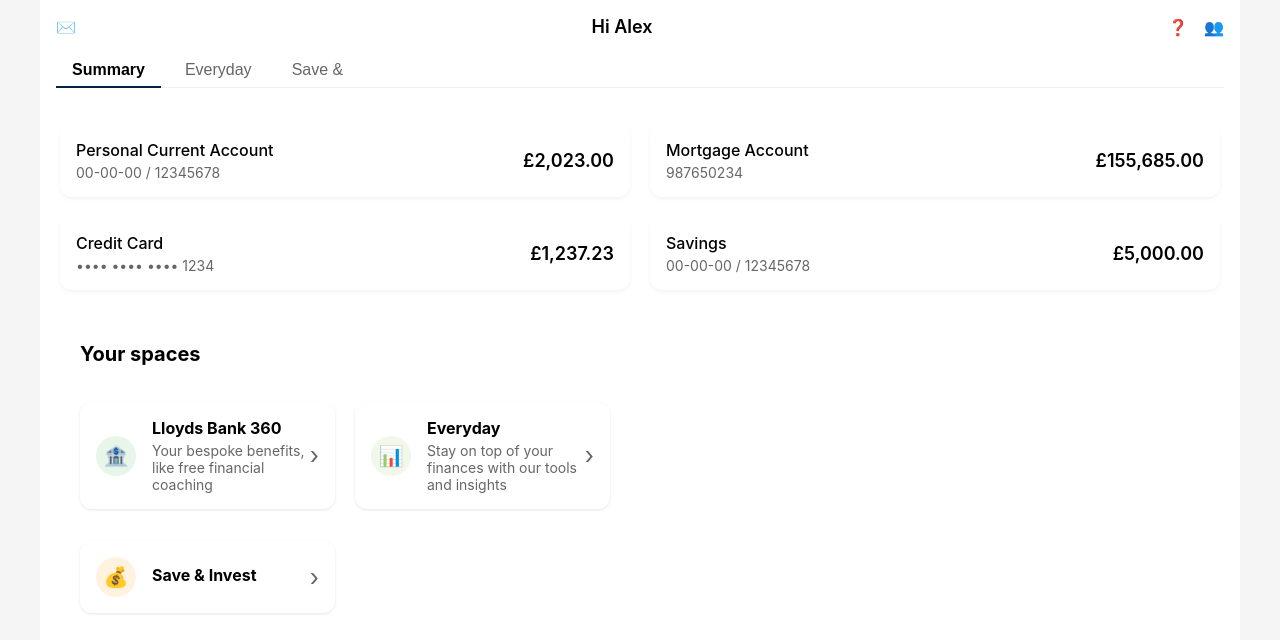
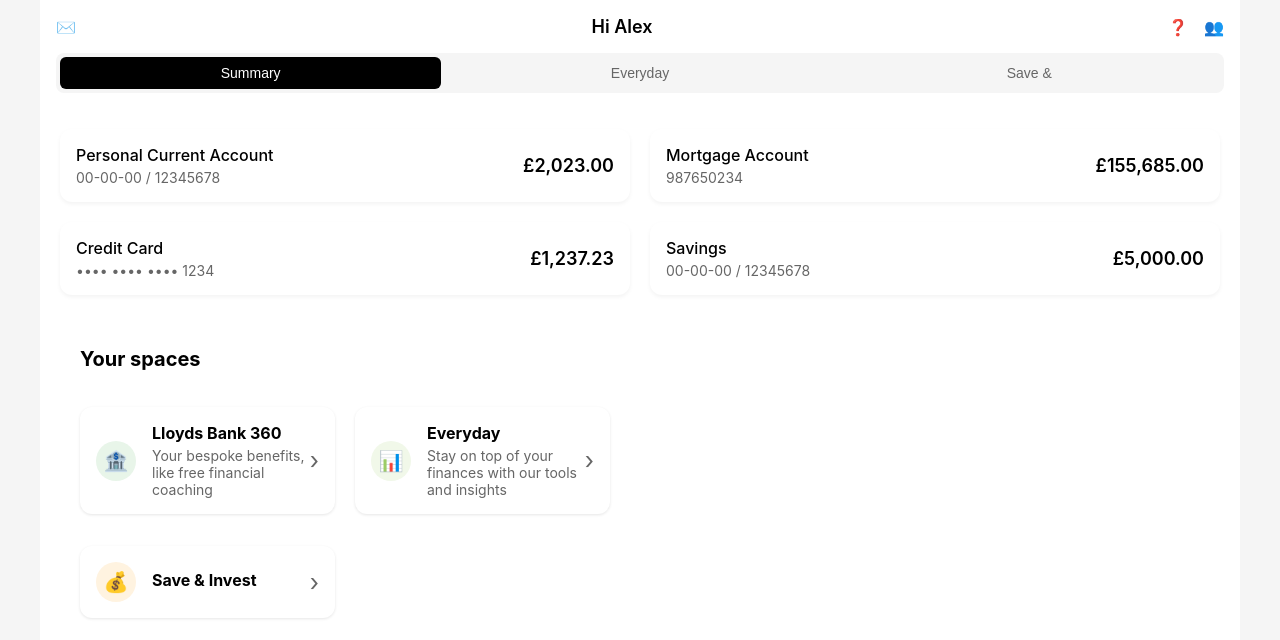
Before and after one commit to OsmanAli20/Quantum-Drift, a React (Create React App) app: page / in a window 1280 px wide. Shown: the top 640 px of the page. Built offline with nearby package versions, Linux system fonts and the light colour scheme.

Commit message:
Changing styling

```diff
--- a/src/pages/save-invest.js
+++ b/src/pages/everyday.jsx
@@ -1,7 +1,10 @@
 import React from 'react';
+import { useNavigate } from 'react-router-dom';
 import '../styles/Home.css';
 
-function SaveInvest() {
+function Everyday() {
+  const navigate = useNavigate();
+
   return (
     <div className="bank-app">
       <header className="app-header">
@@ -14,17 +17,17 @@
           </div>
         </div>
         <div className="tab-bar">
-          <button className="tab-button" onClick={() => window.location.href = '/'}>Summary</button>
-          <button className="tab-button" onClick={() => window.location.href = '/everyday'}>Everyday</button>
-          <button className="tab-button active">Save &</button>
+          <button className="tab-button" onClick={() => navigate('/')}>Summary</button>
+          <button className="tab-button active">Everyday</button>
+          <button className="tab-button" onClick={() => navigate('/save-invest')}>Save &</button>
         </div>
       </header>
       <main className="account-summary">
-        <h2>Save & Invest</h2>
-        <p>Explore your savings and investment options.</p>
+        <h2>Everyday Banking</h2>
+        <p>Manage your daily finances and track your spending here.</p>
       </main>
     </div>
   );
 }
 
-export default SaveInvest;
+export default Everyday;
--- a/src/pages/home.js
+++ /dev/null
@@ -1,93 +0,0 @@
-import React from 'react';
-import { useNavigate } from 'react-router-dom';
-import '../styles/Home.css';
-
-function Home() {
-  const navigate = useNavigate();
-
-  return (
-    <div className="bank-app">
-      <header className="app-header">
-        <div className="header-icons">
-          <span className="icon">✉️</span>
-          <span className="greeting">Hi Alex</span>
-          <div className="right-icons">
-            <span className="icon">❓</span>
-            <span className="icon">👥</span>
-          </div>
-        </div>
-        <div className="tab-bar">
-          <button className="tab-button active">Summary</button>
-          <button className="tab-button" onClick={() => navigate('/everyday')}>Everyday</button>
-          <button className="tab-button" onClick={() => navigate('/save-invest')}>Save &</button>
-        </div>
-      </header>
-
-      <main className="account-summary">
-        <div className="account-card">
-          <div className="account-details">
-            <span className="account-name">Personal Current Account</span>
-            <span className="account-number">00-00-00 / 12345678</span>
-          </div>
-          <span className="account-balance">£2,023.00</span>
-        </div>
-
-        <div className="account-card">
-          <div className="account-details">
-            <span className="account-name">Mortgage Account</span>
-            <span className="account-number">987650234</span>
-          </div>
-          <span className="account-balance">£155,685.00</span>
-        </div>
-
-        <div className="account-card">
-          <div className="account-details">
-            <span className="account-name">Credit Card</span>
-            <span className="account-number">•••• •••• •••• 1234</span>
-          </div>
-          <span className="account-balance">£1,237.23</span>
-        </div>
-
-        <div className="account-card">
-          <div className="account-details">
-            <span className="account-name">Savings</span>
-            <span className="account-number">00-00-00 / 12345678</span>
-          </div>
-          <span className="account-balance">£5,000.00</span>
-        </div>
-
-        <section className="spaces-section">
-          <h2>Your spaces</h2>
-
-          <div className="space-card" onClick={() => navigate('/bank360')}>
-            <div className="space-icon green">🏦</div>
-            <div className="space-details">
-              <h3>Lloyds Bank 360</h3>
-              <p>Your bespoke benefits, like free financial coaching</p>
-            </div>
-            <span className="chevron">›</span>
-          </div>
-
-          <div className="space-card" onClick={() => navigate('/everyday')}>
-            <div className="space-icon light-green">📊</div>
-            <div className="space-details">
-              <h3>Everyday</h3>
-              <p>Stay on top of your finances with our tools and insights</p>
-            </div>
-            <span className="chevron">›</span>
-          </div>
-
-          <div className="space-card" onClick={() => navigate('/save-invest')}>
-            <div className="space-icon orange">💰</div>
-            <div className="space-details">
-              <h3>Save & Invest</h3>
-            </div>
-            <span className="chevron">›</span>
-          </div>
-        </section>
-      </main>
-    </div>
-  );
-}
-
-export default Home;
--- a/src/pages/home.jsx
+++ b/src/pages/home.jsx
@@ -1,12 +1,93 @@
 import React from 'react';
+import { useNavigate } from 'react-router-dom';
+import '../styles/Home.css';
 
 function Home() {
+  const navigate = useNavigate();
+
   return (
-    <div>
-      <h1>Home Page</h1>
-      <p>Welcome to our application!</p>
+    <div className="bank-app">
+      <header className="app-header">
+        <div className="header-icons">
+          <span className="icon">✉️</span>
+          <span className="greeting">Hi Alex</span>
+          <div className="right-icons">
+            <span className="icon">❓</span>
+            <span className="icon">👥</span>
+          </div>
+        </div>
+        <div className="tab-bar">
+          <button className="tab-button active">Summary</button>
+          <button className="tab-button" onClick={() => navigate('/everyday')}>Everyday</button>
+          <button className="tab-button" onClick={() => navigate('/save-invest')}>Save &</button>
+        </div>
+      </header>
+
+      <main className="account-summary">
+        <div className="account-card">
+          <div className="account-details">
+            <span className="account-name">Personal Current Account</span>
+            <span className="account-number">00-00-00 / 12345678</span>
+          </div>
+          <span className="account-balance">£2,023.00</span>
+        </div>
+
+        <div className="account-card">
+          <div className="account-details">
+            <span className="account-name">Mortgage Account</span>
+            <span className="account-number">987650234</span>
+          </div>
+          <span className="account-balance">£155,685.00</span>
+        </div>
+
+        <div className="account-card">
+          <div className="account-details">
+            <span className="account-name">Credit Card</span>
+            <span className="account-number">•••• •••• •••• 1234</span>
+          </div>
+          <span className="account-balance">£1,237.23</span>
+        </div>
+
+        <div className="account-card">
+          <div className="account-details">
+            <span className="account-name">Savings</span>
+            <span className="account-number">00-00-00 / 12345678</span>
+          </div>
+          <span className="account-balance">£5,000.00</span>
+        </div>
+
+        <section className="spaces-section">
+          <h2>Your spaces</h2>
+
+          <div className="space-card" onClick={() => navigate('/bank360')}>
+            <div className="space-icon green">🏦</div>
+            <div className="space-details">
+              <h3>Lloyds Bank 360</h3>
+              <p>Your bespoke benefits, like free financial coaching</p>
+            </div>
+            <span className="chevron">›</span>
+          </div>
+
+          <div className="space-card" onClick={() => navigate('/everyday')}>
+            <div className="space-icon light-green">📊</div>
+            <div className="space-details">
+              <h3>Everyday</h3>
+              <p>Stay on top of your finances with our tools and insights</p>
+            </div>
+            <span className="chevron">›</span>
+          </div>
+
+          <div className="space-card" onClick={() => navigate('/save-invest')}>
+            <div className="space-icon orange">💰</div>
+            <div className="space-details">
+              <h3>Save & Invest</h3>
+            </div>
+            <span className="chevron">›</span>
+          </div>
+        </section>
+      </main>
     </div>
   );
-};
+}
 
 export default Home;
--- a/src/pages/everyday.js
+++ b/src/pages/save-invest.jsx
@@ -1,7 +1,10 @@
 import React from 'react';
+import { useNavigate } from 'react-router-dom';
 import '../styles/Home.css';
 
-function Everyday() {
+function SaveInvest() {
+  const navigate = useNavigate();
+
   return (
     <div className="bank-app">
       <header className="app-header">
@@ -14,17 +17,17 @@
           </div>
         </div>
         <div className="tab-bar">
-          <button className="tab-button" onClick={() => window.location.href = '/'}>Summary</button>
-          <button className="tab-button active">Everyday</button>
-          <button className="tab-button" onClick={() => window.location.href = '/save-invest'}>Save &</button>
+          <button className="tab-button" onClick={() => navigate('/')}>Summary</button>
+          <button className="tab-button" onClick={() => navigate('/everyday')}>Everyday</button>
+          <button className="tab-button active">Save &</button>
         </div>
       </header>
       <main className="account-summary">
-        <h2>Everyday Banking</h2>
-        <p>Manage your daily finances and track your spending here.</p>
+        <h2>Save & Invest</h2>
+        <p>Explore your savings and investment options.</p>
       </main>
     </div>
   );
 }
 
-export default Everyday;
+export default SaveInvest;
--- a/src/styles/Home.css
+++ b/src/styles/Home.css
@@ -45,18 +45,23 @@
   display: flex;
   gap: 8px;
   margin-top: 8px;
-  border-bottom: 1px solid #eee;
+  padding: 4px;
+  background-color: #f5f5f5;
+  border-radius: 8px;
 }
 
 .tab-button {
+  flex: 1;
   padding: 8px 16px;
   border: none;
-  background: none;
-  font-size: 16px;
+  border-radius: 6px;
+  font-size: 14px;
   color: #666;
+  background: transparent;
   position: relative;
   cursor: pointer;
-  transition: color 0.2s;
+  transition: all 0.2s ease;
+  white-space: nowrap;
 }
 
 .tab-button:hover {
@@ -64,18 +69,13 @@
 }
 
 .tab-button.active {
-  color: #000;
-  font-weight: 600;
+  background-color: #000;
+  color: #fff;
+  font-weight: 500;
 }
 
 .tab-button.active::after {
-  content: '';
-  position: absolute;
-  bottom: -1px;
-  left: 0;
-  right: 0;
-  height: 2px;
-  background-color: #024;
+  display: none;
 }
 
 /* Main content area */
```
Also changed, not shown: src/pages/about.jsx (deleted, +0 -11 lines).
